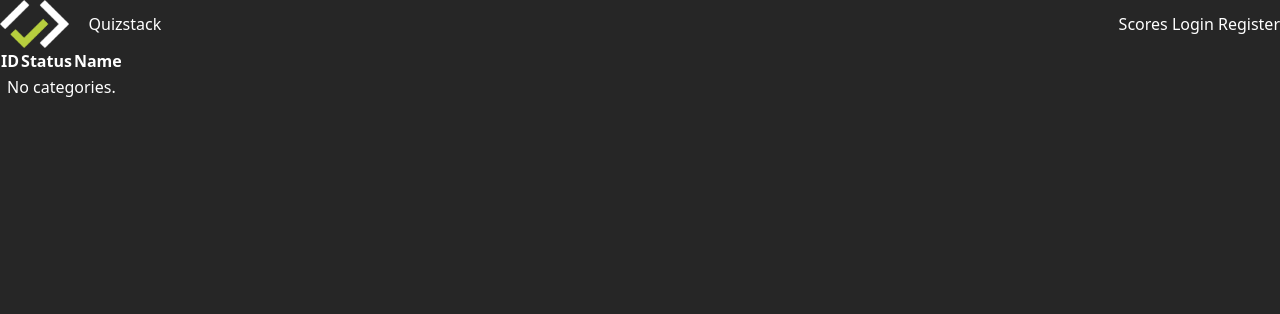
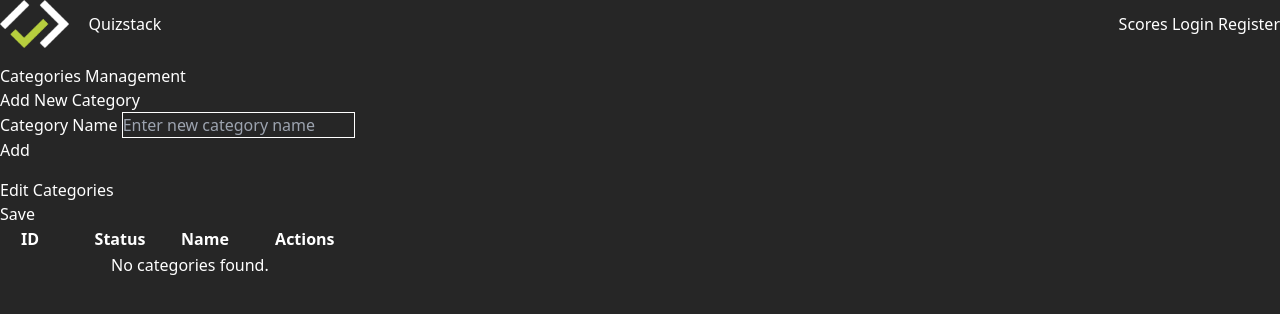
Before and after one commit to FlorianJourde/Quizstack, a Symfony app: template templates/categories/edit.html.twig in a window 1280 px wide. Shown: the top 314 px of the page. Run offline with Twig, Linux system fonts and the light colour scheme; the template is opened without the code that fills it, so the values that code supplies are empty; form fields are guessed from the names that the template uses; style sheets or scripts are compiled from the project's sources; some libraries are stand-ins or nearby versions.

Commit message:
feat(categories): add categories managment

```diff
--- a/assets/components/MarkdownRenderer.tsx
+++ b/assets/components/MarkdownRenderer.tsx
@@ -16,6 +16,12 @@
                             language={match[1]}
                             PreTag="div"
                             style={okaidia}
+                            /*customStyle={{
+                                wordBreak: 'break-word',
+                                whiteSpace: 'pre-wrap',
+                                overflowWrap: 'break-word'
+                            }}*/
+                            className="code-wrapper"
                             {...rest}
                         >
                             {codeString.replace(/\n$/, "")}
--- a/assets/components/Question.tsx
+++ b/assets/components/Question.tsx
@@ -101,7 +101,7 @@
             <p>ID : {question.id}</p>
             <MarkdownRenderer content={question.content}/>
             <p>Difficulty : {question.difficulty}</p>
-            <p>Number of choices : {question.numberOfCorrectChoices}</p>
+            <p>Number of correct choices : {question.numberOfCorrectChoices}</p>
             {question.numberOfCorrectChoices > 1 && <p>Multiple choices possible.</p>}
             <br/>
 
--- a/assets/styles/app.css
+++ b/assets/styles/app.css
@@ -14,4 +14,8 @@
   background: #171717 !important;
 }
 
+.code-wrapper > code {
+  white-space: pre-wrap !important;
+}
+
 /*# sourceMappingURL=app.css.map */
--- a/assets/styles/app.scss
+++ b/assets/styles/app.scss
@@ -15,3 +15,7 @@
 div[style*="background: rgb(39, 40, 34);"] {
   background: #171717 !important;
 }
+
+.code-wrapper > code {
+  white-space: pre-wrap !important;
+}
--- a/src/Entity/Categories.php
+++ b/src/Entity/Categories.php
@@ -56,7 +56,7 @@
         return $this;
     }
 
-    public function isStatus(): ?bool
+    public function getStatus(): ?bool
     {
         return $this->status;
     }
--- a/src/Repository/QuestionsRepository.php
+++ b/src/Repository/QuestionsRepository.php
@@ -22,7 +22,9 @@
     {
         $qb = $this->createQueryBuilder('q')
             ->leftJoin('q.categories', 'ca')
-            ->leftJoin('q.choices', 'ch');
+            ->leftJoin('q.choices', 'ch')
+            ->where('q.status = :status')
+            ->setParameter('status', true);
 
         if (!empty($categories)) {
             $qb->andWhere('ca.name IN (:categories)')
--- a/templates/categories/edit.html.twig
+++ b/templates/categories/edit.html.twig
@@ -1,54 +1,149 @@
 {% extends 'base.html.twig' %}
 
-{% block title %}Edit categorie{% endblock %}
+{% block title %}Edit categories{% endblock %}
+
 
 {% block body %}
+    <div class="container mt-4">
+        <h1>Categories Management</h1>
 
+{#        {% for message in app.flashes('success') %}#}
+{#            <div class="alert alert-success">#}
+{#                {{ message }}#}
+{#            </div>#}
+{#        {% endfor %}#}
 
-    <div class="categories-list">
-        <table class="table table-striped">
+        {# Form to add a new category #}
+        <div class="card mb-4">
+            <div class="card-header">
+                <h5>Add New Category</h5>
+            </div>
+            <div class="card-body">
+                {{ form_start(addForm) }}
+                <div class="row align-items-end">
+                    <div class="col-md-8">
+                        {{ form_label(addForm.name, 'Category Name') }}
+                        {{ form_widget(addForm.name, {'attr': {'placeholder': 'Enter new category name'}}) }}
+                    </div>
+                    <div class="col-md-2">
+                        <div class="form-check">
+{#                            {{ form_widget(addForm.status) }}#}
+{#                            <label class="form-check-label" for="{{ addForm.status.vars.id }}">Enabled</label>#}
+                        </div>
+                    </div>
+                    <div class="col-md-2">
+                        <button type="submit" class="btn btn-success w-100">Add</button>
+                    </div>
+                </div>
+                {{ form_end(addForm) }}
+            </div>
+        </div>
+
+        {# Form to edit all categories #}
+        {{ form_start(editForm) }}
+        <div class="card">
+            <div class="card-header d-flex justify-content-between align-items-center">
+                <h5 class="mb-0">Edit Categories</h5>
+                {{ form_widget(editForm.save) }}
+            </div>
+            <div class="card-body">
+                <div class="table-responsive">
+                    <table class="table table-bordered">
                         <thead>
                         <tr>
-                <th>ID</th>
-                <th>Status</th>
+                            <th style="width: 60px;">ID</th>
+                            <th style="width: 120px;">Status</th>
                             <th>Name</th>
+                            <th style="width: 150px;">Actions</th>
                         </tr>
                         </thead>
                         <tbody>
-            {% for category in categories %}
+                        {% for categoryField in editForm.categories %}
+                            {% set category = categoryField.vars.data %}
                             <tr>
                                 <td>{{ category.id }}</td>
-                    <td>{{ category.status }}</td>
-                    <td>{{ category.name }}</td>
+                                <td class="text-center">
+{#                                    <div class="form-check form-switch d-flex justify-content-center">#}
+{#                                        {{ form_widget(categoryField.status) }}#}
+{#                                    </div>#}
+                                    {{ category.status ? 'online' : 'offline' }}
+                                </td>
+                                <td>{{ form_widget(categoryField.name) }}</td>
+                                <td>
+                                    <div class="btn-group">
+                                        <a href="{{ path('category_toggle', {'id': category.id}) }}"
+                                           class="btn btn-sm btn-outline-{{ category.status ? 'warning' : 'success' }}">
+                                            {{ category.status ? 'Disable' : 'Enable' }}
+                                        </a>
+                                        <form method="post" action="{{ path('category_delete', {'id': category.id}) }}"
+                                              onsubmit="return confirm('Are you sure you want to delete this category?');">
+                                            <input type="hidden" name="_token" value="{{ csrf_token('delete' ~ category.id) }}">
+                                            <button type="submit" class="btn btn-sm btn-outline-danger">Delete</button>
+                                        </form>
+                                    </div>
+                                </td>
                             </tr>
                         {% else %}
                             <tr>
-                    <td colspan="5" class="text-center">No categories.</td>
+                                <td colspan="4" class="text-center">No categories found.</td>
                             </tr>
                         {% endfor %}
                         </tbody>
                     </table>
                 </div>
+            </div>
+        </div>
+        {{ form_end(editForm) }}
+    </div>
+{% endblock %}
 
-{#    <div class="container mt-4">#}
-{#        <h1>Add new question</h1>#}
+{#{% block body %}#}
 
-{#        {{ form_start(form) }}#}
-{#        <div class="row">#}
-{#            <div class="col-md-8">#}
-{#                {{ form_row(form.content) }}#}
-{#                {{ form_row(form.explanation) }}#}
-{#            </div>#}
-{#            <div class="col-md-4">#}
-{#                {{ form_row(form.difficulty) }}#}
-{#                {{ form_row(form.categories) }}#}
-{#            </div>#}
-{#        </div>#}
 
-{#        <div class="d-flex justify-content-between mt-3">#}
-{#            <a href="{{ path('question_index') }}" class="btn btn-secondary">Annuler</a>#}
-{#            <button type="submit" class="btn btn-success">Créer</button>#}
-{#        </div>#}
-{#        {{ form_end(form) }}#}
+{#    <div class="categories-list">#}
+{#        <table class="table table-striped">#}
+{#            <thead>#}
+{#            <tr>#}
+{#                <th>ID</th>#}
+{#                <th>Status</th>#}
+{#                <th>Name</th>#}
+{#            </tr>#}
+{#            </thead>#}
+{#            <tbody>#}
+{#            {% for category in categories %}#}
+{#                <tr>#}
+{#                    <td>{{ category.id }}</td>#}
+{#                    <td>{{ category.status ? 'online' : 'offline' }}</td>#}
+{#                    <td>{{ category.name }}</td>#}
+{#                </tr>#}
+{#            {% else %}#}
+{#                <tr>#}
+{#                    <td colspan="5" class="text-center">No categories.</td>#}
+{#                </tr>#}
+{#            {% endfor %}#}
+{#            </tbody>#}
+{#        </table>#}
 {#    </div>#}
-{% endblock %}
+
+{#    #}{#    <div class="container mt-4"> #}
+{#    #}{#        <h1>Add new question</h1> #}
+
+{#    #}{#        {{ form_start(form) }} #}
+{#    #}{#        <div class="row"> #}
+{#    #}{#            <div class="col-md-8"> #}
+{#    #}{#                {{ form_row(form.content) }} #}
+{#    #}{#                {{ form_row(form.explanation) }} #}
+{#    #}{#            </div> #}
+{#    #}{#            <div class="col-md-4"> #}
+{#    #}{#                {{ form_row(form.difficulty) }} #}
+{#    #}{#                {{ form_row(form.categories) }} #}
+{#    #}{#            </div> #}
+{#    #}{#        </div> #}
+
+{#    #}{#        <div class="d-flex justify-content-between mt-3"> #}
+{#    #}{#            <a href="{{ path('question_index') }}" class="btn btn-secondary">Annuler</a> #}
+{#    #}{#            <button type="submit" class="btn btn-success">Créer</button> #}
+{#    #}{#        </div> #}
+{#    #}{#        {{ form_end(form) }} #}
+{#    #}{#    </div> #}
+{#{% endblock %}#}
--- a/templates/categories/index.html.twig
+++ b/templates/categories/index.html.twig
@@ -24,7 +24,7 @@
                 {% for category in categories %}
                     <tr>
                         <td>{{ category.id }}</td>
-                        <td>{{ category.status }}</td>
+                        <td>{{ category.status ? 'online' : 'offline' }}</td>
                         <td>{{ category.name }}</td>
                     </tr>
                 {% else %}
--- a/templates/partials/choices.html.twig
+++ b/templates/partials/choices.html.twig
@@ -1,4 +1,3 @@
-
 <h3>Choices</h3>
 <ul class="choices-list">
     {% for choice in form.choices %}
--- a/templates/questions/question.html.twig
+++ b/templates/questions/question.html.twig
@@ -19,6 +19,7 @@
         <p>Image : {{ question.image }}</p>
         <p>Creation date : {{ question.creationDate|date('d/m/Y') }}</p>
         <p>Update date : {{ question.updateDate|date('d/m/Y') }}</p>
-        <p>Status : {{ question.status }}</p>
+        <p>Status : {{ question.status ? 'online' : 'offline' }}</p>
+
     </div>
 {% endblock %}
```
Also changed, not shown: src/Controller/CategoriesController.php (+83 -11 lines), src/Controller/QuestionsController.php (+18 -2 lines), src/Form/CategoriesFormType.php (added, +37 -0 lines), src/Form/CategoryItemType.php (added, +42 -0 lines), src/Form/QuestionsFormType.php (+20 -0 lines), templates/questions/edit.html.twig (+40 -39 lines), templates/questions/index.html.twig (+5 -3 lines), 1 other file. Lines whose indentation alone changed are shown as unchanged.
